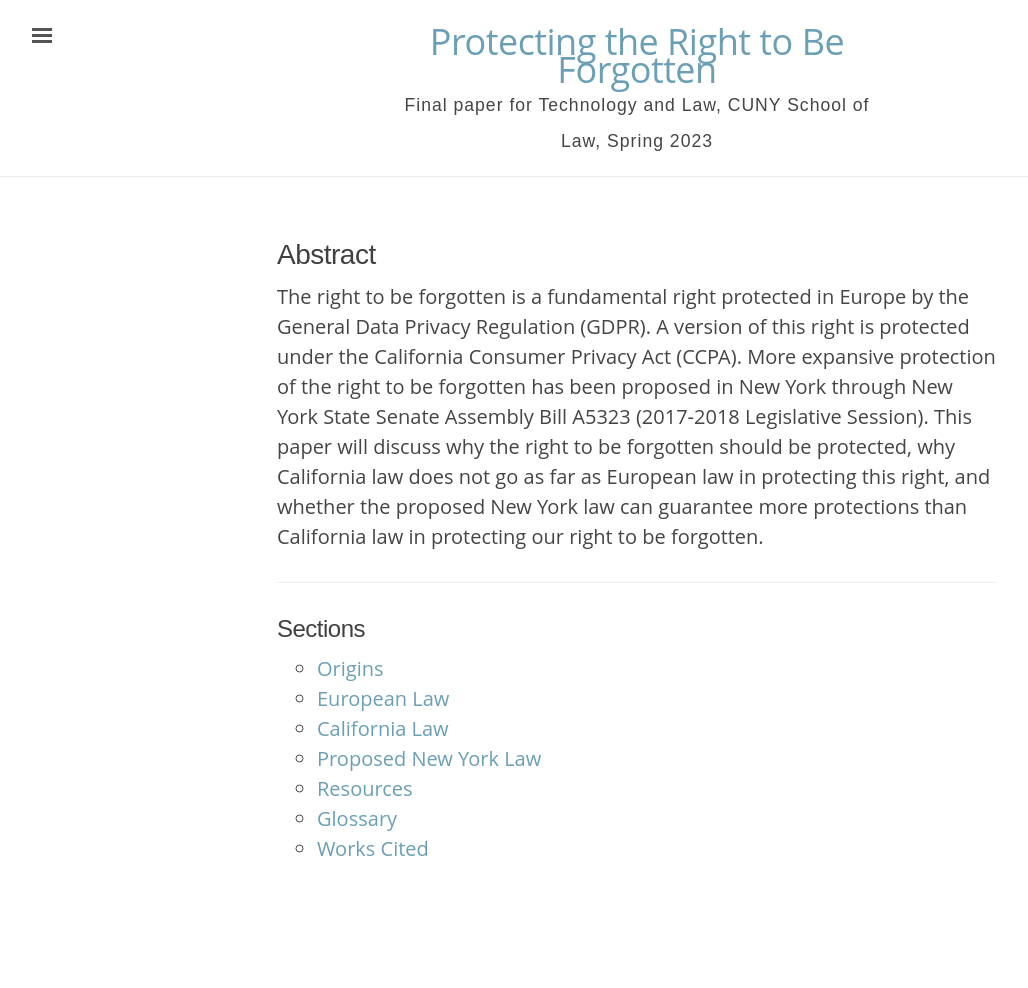
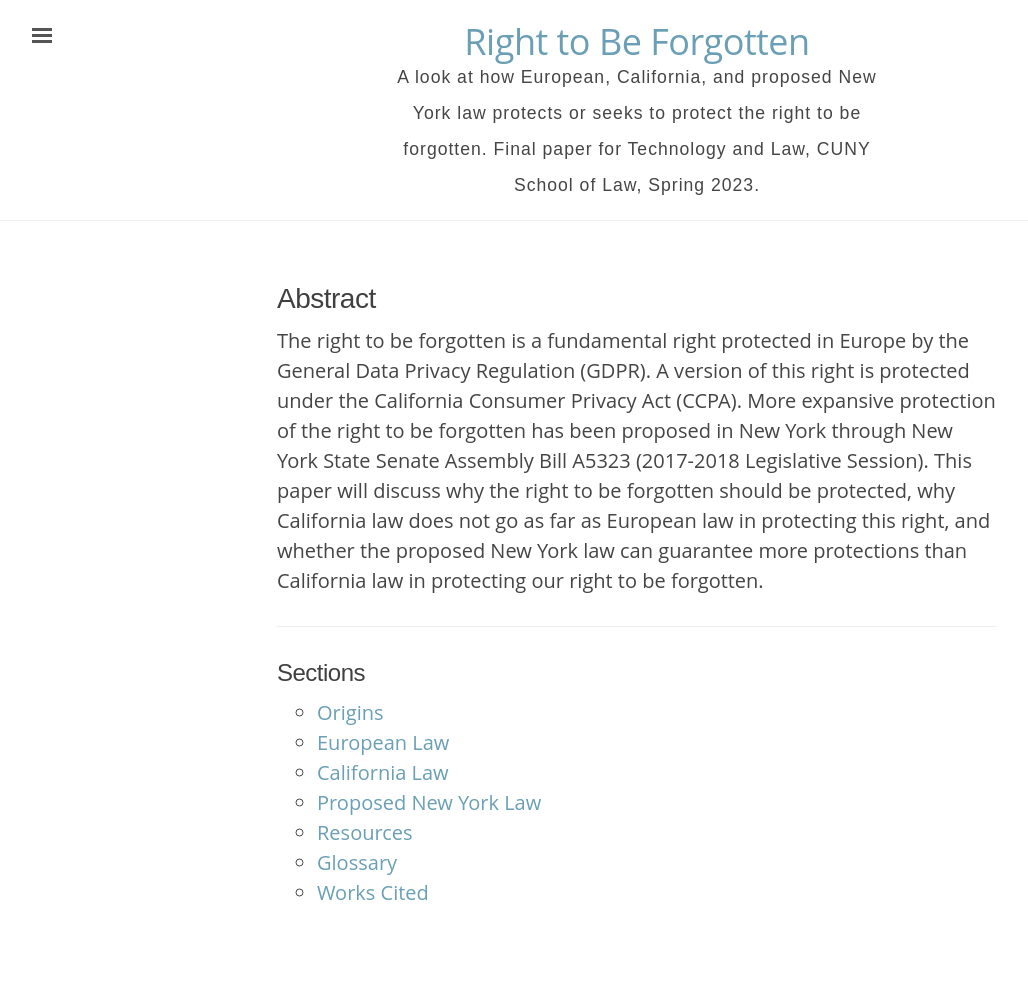
Before and after one commit to binipringle/right-to-be-forgotten, a Jekyll site: the page built from index.html, in a window 1280 px wide. Shown: the whole page, without its empty margins (3-1031 px from the left). Built offline with Jekyll 4.4.1, drawn with Linux system fonts in a browser that asks for light colours; before the commit the page ends 944 px from its top, so only the background shows below that.

Commit message:
changed title and subtitles in config

```diff
--- a/_config.yml
+++ b/_config.yml
@@ -1,9 +1,9 @@
 # Built with Jekyll 3.6.0
 
 # Setupš
-title:               'Protecting the Right to Be Forgotten'
-tagline:             'Final paper for Technology and Law, CUNY School of Law, Spring 2023'
-description:         'A look at protection of the right to be forgotten in European, California, and proposed New York law.'
+title:               'Right to Be Forgotten'
+tagline:             'A look at how European, California, and proposed New York law protects or seeks to protect the right to be forgotten. Final paper for Technology and Law, CUNY School of Law, Spring 2023.'
+description:         'A look at protection of the right to be forgotten in European, California, and proposed New York law. Final paper for Technology and Law, CUNY School of Law, Spring 2023.'
 url:                 'https://github.com/binipringle'
 baseurl:             '/right-to-be-forgotten'
 
```
